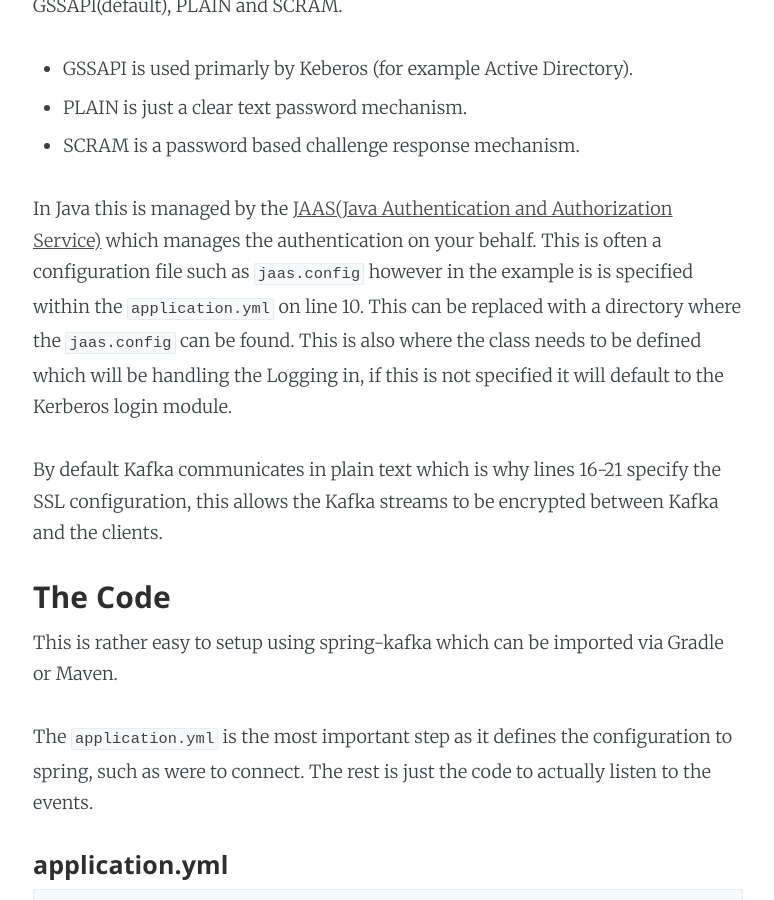
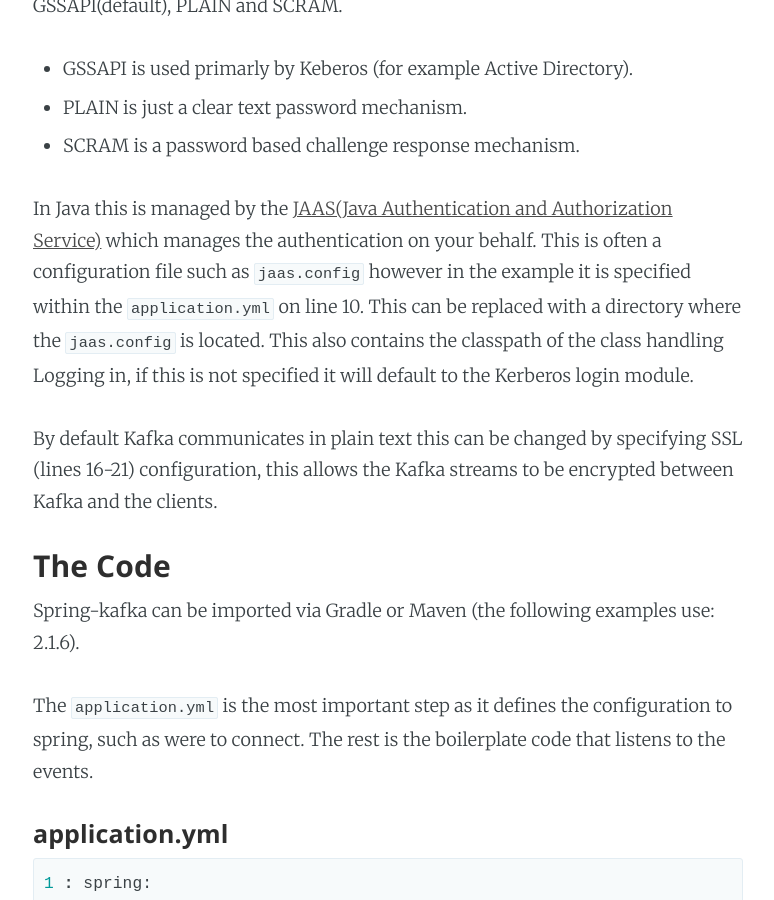
Before and after one commit to NiallBunting/niallbunting.github.io, a Jekyll site: the page built from _posts/2020-01-10-kafka-scram-setup.markdown, in a window 1280 px wide and 900 px high, scrolled down 712 px. Shown: the whole window, without its empty margins (252-1026 px from the left). Built offline with Jekyll 4.4.1, drawn with Linux system fonts in a browser that asks for light colours.

Commit message:
Various updates to improve readablity.

```diff
--- a/_posts/2020-01-10-kafka-scram-setup.markdown
+++ b/_posts/2020-01-10-kafka-scram-setup.markdown
@@ -18,15 +18,15 @@
 * PLAIN is just a clear text password mechanism.
 * SCRAM is a password based challenge response mechanism.
 
-In Java this is managed by the [JAAS(Java Authentication and Authorization Service)][jaas] which manages the authentication on your behalf. This is often a configuration file such as `jaas.config` however in the example is is specified within the `application.yml` on line 10. This can be replaced with a directory where the `jaas.config` can be found. This is also where the class needs to be defined which will be handling the Logging in, if this is not specified it will default to the Kerberos login module.
+In Java this is managed by the [JAAS(Java Authentication and Authorization Service)][jaas] which manages the authentication on your behalf. This is often a configuration file such as `jaas.config` however in the example it is specified within the `application.yml` on line 10. This can be replaced with a directory where the `jaas.config` is located. This also contains the classpath of the class handling Logging in, if this is not specified it will default to the Kerberos login module.
 
-By default Kafka communicates in plain text which is why lines 16-21 specify the SSL configuration, this allows the Kafka streams to be encrypted between Kafka and the clients.
+By default Kafka communicates in plain text this can be changed by specifying SSL (lines 16-21) configuration, this allows the Kafka streams to be encrypted between Kafka and the clients.
 
 ### The Code
 
-This is rather easy to setup using spring-kafka which can be imported via Gradle or Maven.
+Spring-kafka can be imported via Gradle or Maven (the following examples use: 2.1.6).
 
-The `application.yml` is the most important step as it defines the configuration to spring, such as were to connect. The rest is just the code to actually listen to the events.
+The `application.yml` is the most important step as it defines the configuration to spring, such as were to connect. The rest is the boilerplate code that listens to the events.
 
 #### application.yml
 
```
